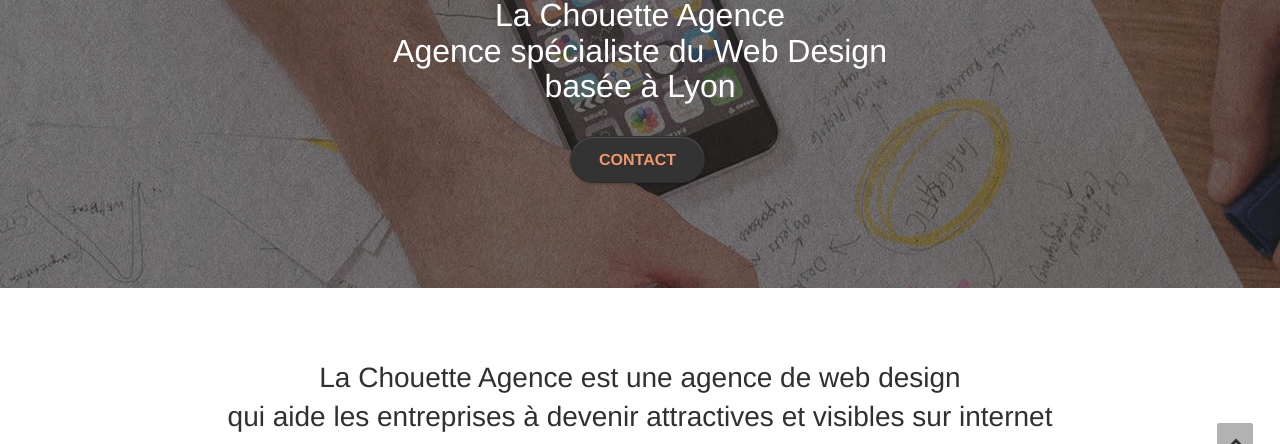
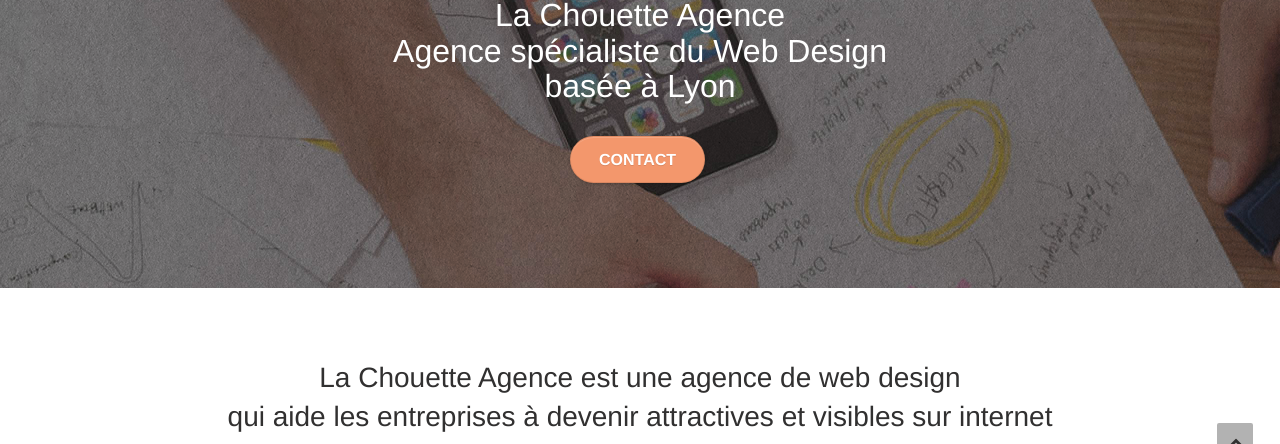
Before and after one commit to Fred-2B/FredericLaurenti_4_04062021, a plain HTML site: page index.html in a window 1280 px wide. In both pictures the pointer is over the link 637 px from the left and 473 px from the top of the page. Shown: the part 314-758 px from the top of the page. Drawn offline with Linux system fonts and the light colour scheme.

```diff
--- a/style.css
+++ b/style.css
@@ -879,8 +879,8 @@ h4 {
 }
 
 .btn-atomic-tangerine:hover {
-    background: #333333!important;
-    color: #F3976C!important;
+    background: #F3976C!important;
+    color: #FFFFFF!important;
 }
 
 .ltc-white {
@@ -968,14 +968,12 @@ h4 {
     }
 }
 
-@media only screen and (min-device-width: 768px) and (max-device-width: 1024px) and (orientation: landscape) {
-    .b-parallax {
+@media only screen and (min-device-width: 768px) {
         background-attachment: scroll;
     }
 }
 
-@media only screen and (min-device-width: 1024px) and (max-device-width: 1366px) and (-webkit-min-device-pixel-ratio: 1.5) {
-    .b-parallax {
+@media only screen and (min-device-width: 1024px) {
         background-attachment: scroll;
     }
 }
```
